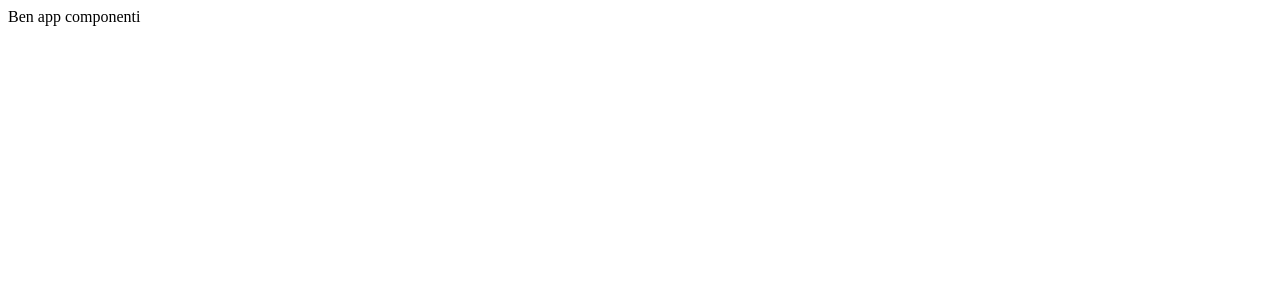
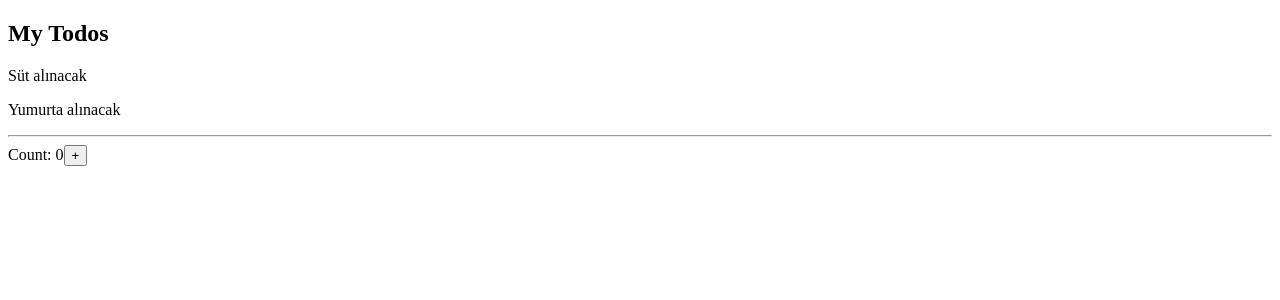
Before and after one commit to burak-ocak/ders14_tekrar, a React (Create React App) app: page / in a window 1280 px wide. Shown: the top 300 px of the page. Built offline with nearby package versions, Linux system fonts and the light colour scheme; the HTML template or start-up script is replaced by a standard one.

Commit message:
feat: memo function örneği yapıldı.

```diff
--- a/src/App.js
+++ b/src/App.js
@@ -1,9 +1,23 @@
+import { useState } from "react";
+import Todos from "./Todos";
 
 function App() {
+  const [sayac, sayacGuncelle] = useState(0);
+  const [todos, setTodos] = useState(["Süt alınacak", "Yumurta alınacak"]);
+
+  const arttir = () => {
+    sayacGuncelle((oncekiDeger) => oncekiDeger + 1);
+  };
+
   return (
-    <div>
-      Ben app componenti
-    </div>
+    <>
+      <Todos todos={todos} />
+      <hr />
+      <div>
+        Count: {sayac}
+        <button onClick={arttir}>+</button>
+      </div>
+    </>
   );
 }
 
--- /dev/null
+++ b/src/Todos.jsx
@@ -0,0 +1,18 @@
+import { memo } from "react";
+
+const Todos = ({ todos }) => {
+
+    console.log("todos render oldu")
+
+    return (
+        <>
+            <h2>My Todos</h2>
+            {
+            todos.map((todo, index) => {
+                return <p key={index}>{todo}</p>;
+            })}
+    </>
+    );
+};
+
+export default memo(Todos);
```
